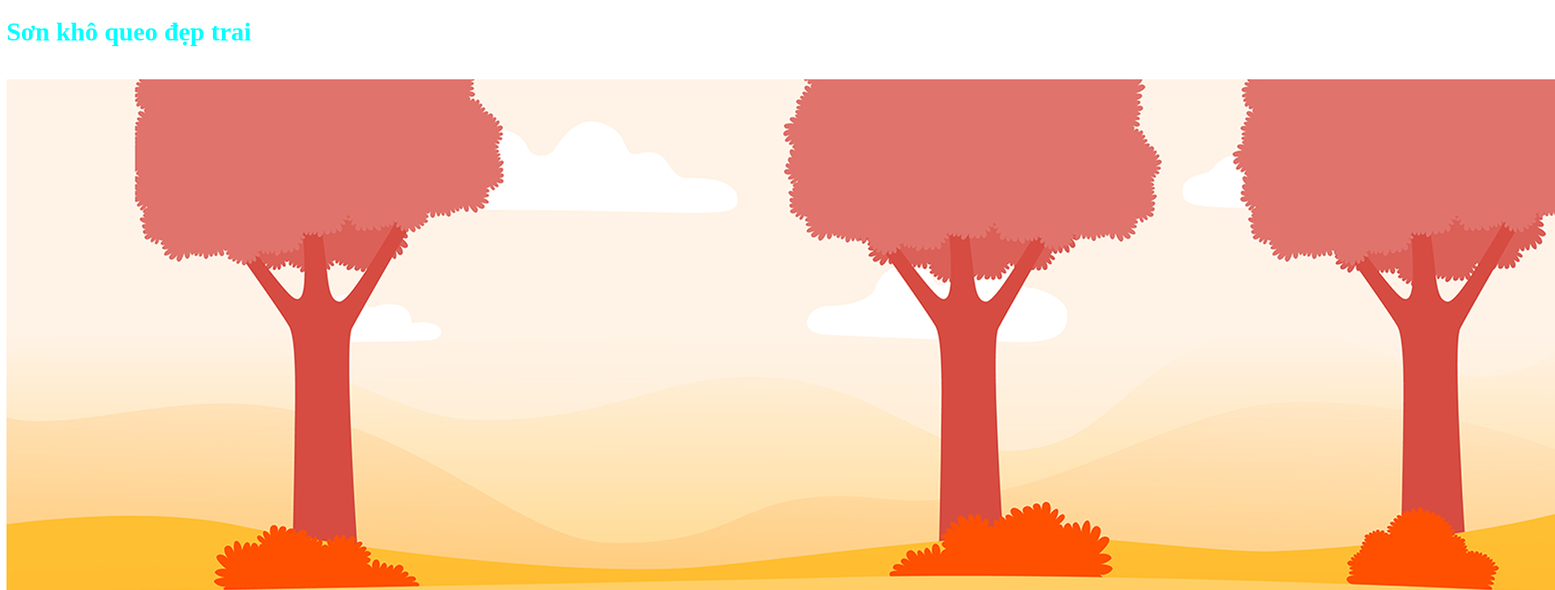
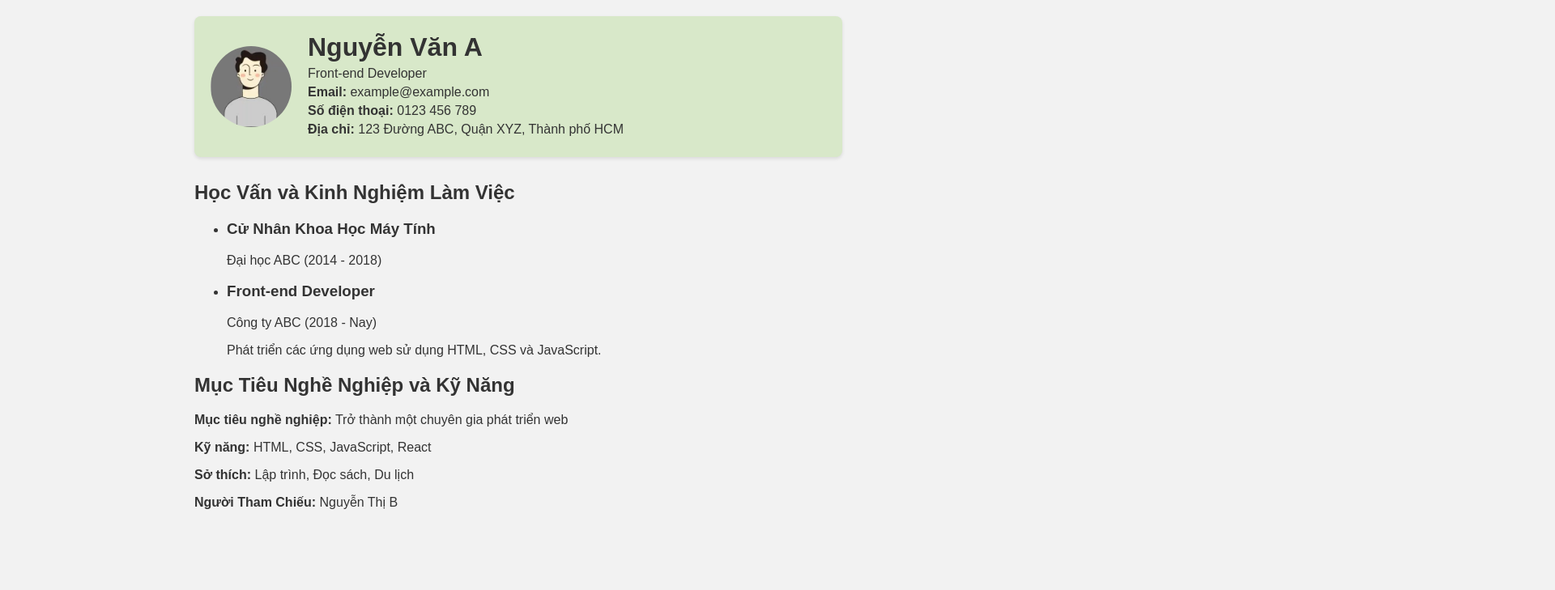
Before and after one commit to doanvanson22/moncongcu.io, a plain HTML site: page index.html in a window 1280 px wide. Shown: the top 729 px of the page at 81% size, 1920 px wide, since content can reach past the window. Drawn offline with Linux system fonts and the light colour scheme.

Commit message:
ky lan 3

```diff
--- a/index.html
+++ b/index.html
@@ -1,16 +1,52 @@
 <!DOCTYPE html>
-<html lang="en">
+<html lang="vi">
 <head>
     <meta charset="UTF-8">
     <meta name="viewport" content="width=device-width, initial-scale=1.0">
-    <title>CV CÁ NHÂN SƠN KHÔ QUEO</title>
+    <title>CV của Tôi</title>
     <link rel="stylesheet" href="style.css">
 </head>
 <body>
+    <div class="container">
+        <header class="header">
+            <div class="profile">
+                <img src="image/image.png" alt="Ảnh đại diện">
+                <div class="profile-info">
+                    <h1>Nguyễn Văn A</h1>
+                    <p>Front-end Developer</p>
+                    <p><strong>Email:</strong> example@example.com</p>
+                    <p><strong>Số điện thoại:</strong> 0123 456 789</p>
+                    <p><strong>Địa chỉ:</strong> 123 Đường ABC, Quận XYZ, Thành phố HCM</p>
+                </div>
+            </div>
+        </header>
 
-    <h1> Sơn khô queo đẹp trai</h1>
-    <br>
-    <img src="/image/bg.jpg" alt="chứng chỉ">
-    <b> Ngày sinh:<i>2002</i></b>
+        <div class="content">
+            <section class="left-section">
+                <h2>Học Vấn và Kinh Nghiệm Làm Việc</h2>
+                <ul>
+                    <li>
+                        <h3>Cử Nhân Khoa Học Máy Tính</h3>
+                        <p>Đại học ABC (2014 - 2018)</p>
+                    </li>
+                    <li>
+                        <h3>Front-end Developer</h3>
+                        <p>Công ty ABC (2018 - Nay)</p>
+                        <p>Phát triển các ứng dụng web sử dụng HTML, CSS và JavaScript.</p>
+                    </li>
+                    <!-- Thêm các thông tin khác về học vấn và kinh nghiệm làm việc ở đây -->
+                </ul>
+            </section>
+
+            <section class="right-section">
+                <h2>Mục Tiêu Nghề Nghiệp và Kỹ Năng</h2>
+                <p><strong>Mục tiêu nghề nghiệp:</strong> Trở thành một chuyên gia phát triển web</p>
+                <p><strong>Kỹ năng:</strong> HTML, CSS, JavaScript, React</p>
+                <p><strong>Sở thích:</strong> Lập trình, Đọc sách, Du lịch</p>
+                <p><strong>Người Tham Chiếu:</strong> Nguyễn Thị B</p>
+                <!-- Thêm các thông tin khác về mục tiêu nghề nghiệp và kỹ năng ở đây -->
+            </section>
+        </div>
+    </div>
 </body>
 </html>
--- a/style.css
+++ b/style.css
@@ -1,5 +1,52 @@
-h1{
-    color: aqua;
-    text-align: left;
-    text-underline-position: above;
+body {
+    font-family: Arial, sans-serif;
+    background-color: #f2f2f2;
+    color: #333;
+    margin: 0;
+    padding: 0;
 }
+
+.container {
+    max-width: 800px;
+    margin: 0 auto;
+    padding: 20px;
+}
+
+.header {
+    background-color: #d8e8c9;
+    padding: 20px;
+    border-radius: 8px;
+    box-shadow: 0 2px 4px rgba(0, 0, 0, 0.1);
+    margin-bottom: 30px;
+    display: flex;
+    align-items: center;
+}
+
+.profile {
+    display: flex;
+    align-items: center;
+    flex-grow: 1;
+}
+
+.profile img {
+    width: 100px;
+    height: 100px;
+    border-radius: 50%;
+    margin-right: 20px;
+}
+
+.profile-info {
+    flex-grow: 1;
+}
+
+.profile-info h1 {
+    margin: 0;
+}
+
+.profile-info p {
+    margin: 5px 0;
+}
+
+.content {
+    /* Các quy tắc kiểu dáng cho phần còn lại của CV */
+}
```
Also changed, not shown: image/image.png (added).
